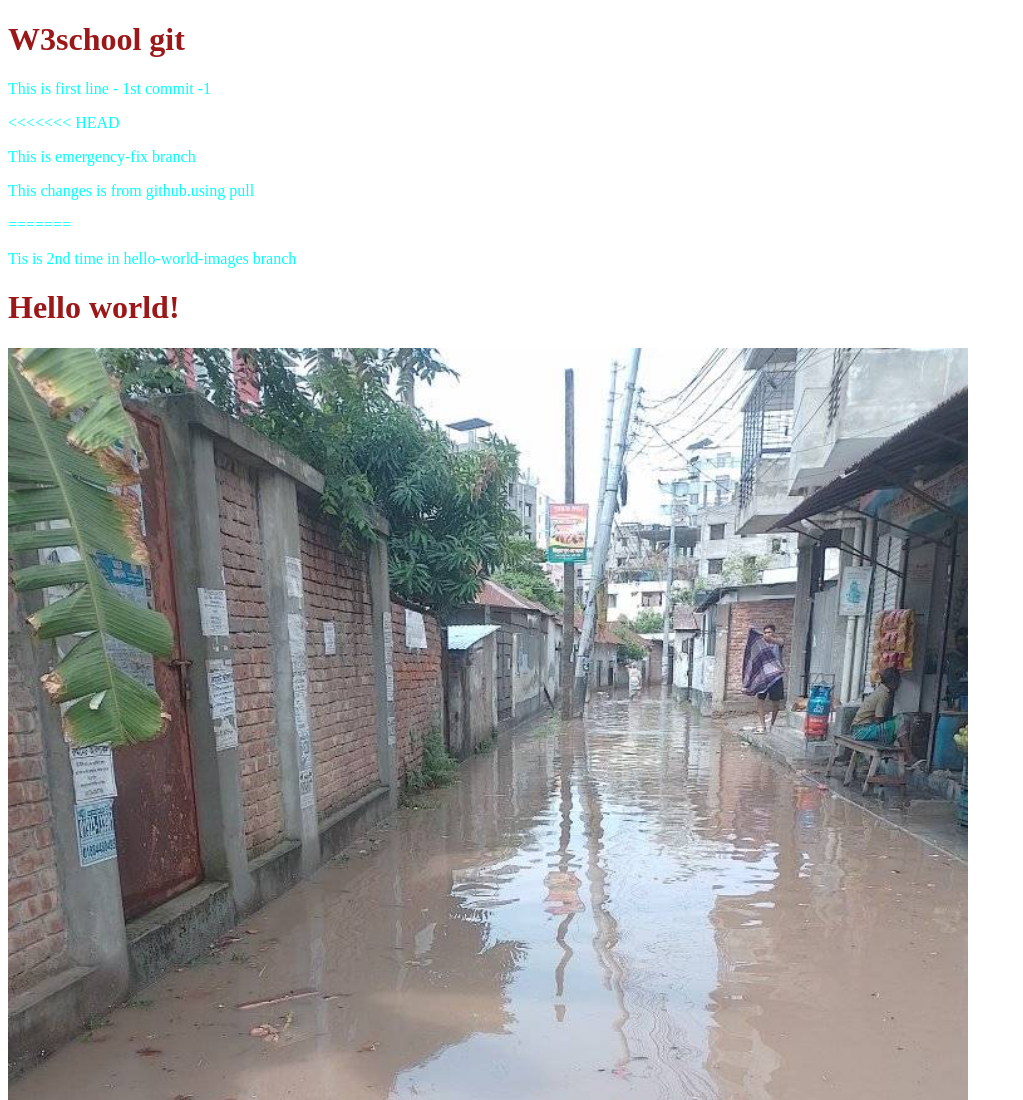
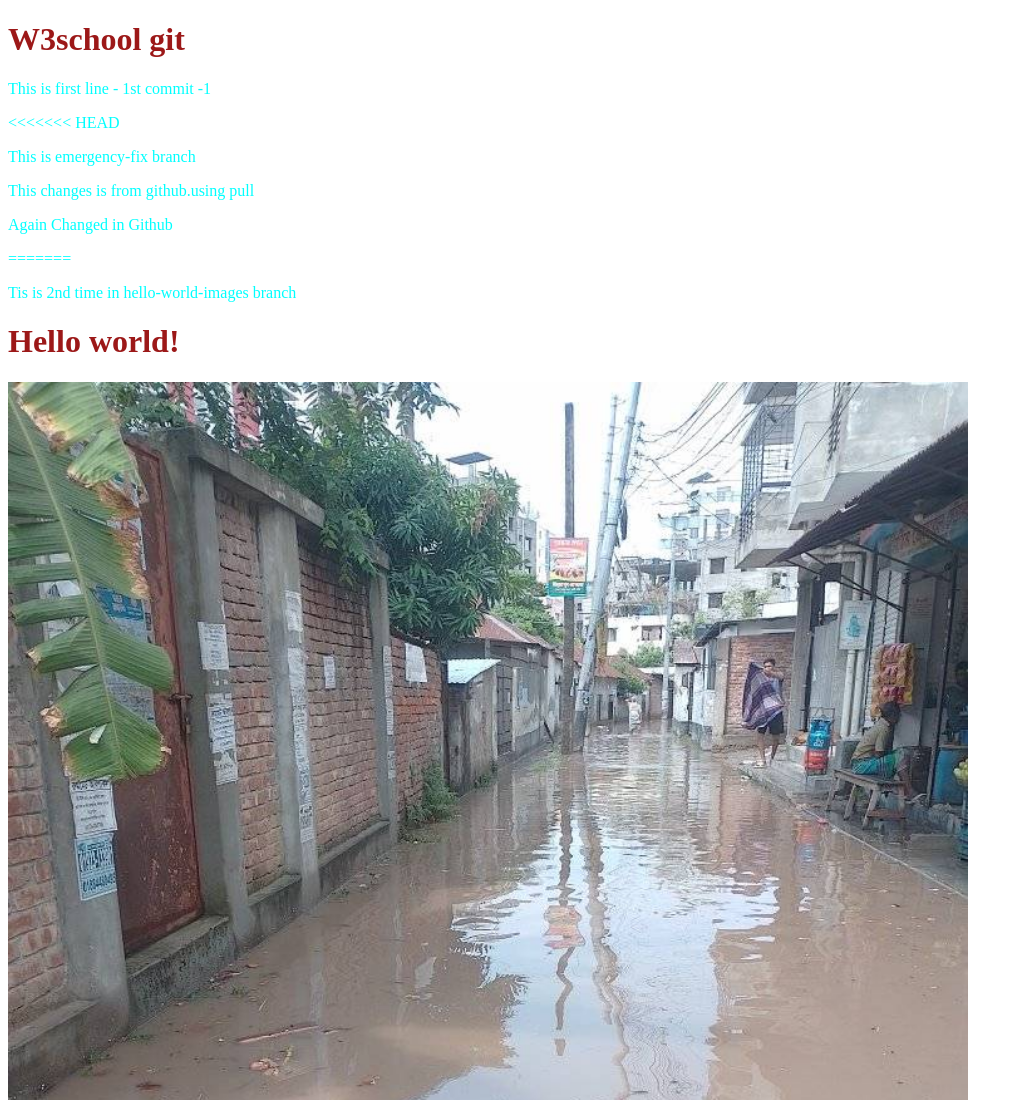
Before and after one commit to shiblyahmed28/hello-world, a plain HTML site: page index.html in a window 1280 px wide. Shown: the top 1100 px of the page, without its empty margins (0-1023 px from the left). Drawn offline with Linux system fonts and the light colour scheme.

Commit message:
Update index.html

```diff
--- a/index.html
+++ b/index.html
@@ -15,6 +15,7 @@
 
     <p> This is emergency-fix branch</p>
 <p> This changes is from github.using pull</p>
+    <p>Again Changed in Github</p>
 
 =======
     <p>Tis is 2nd time in hello-world-images branch</p>
```
